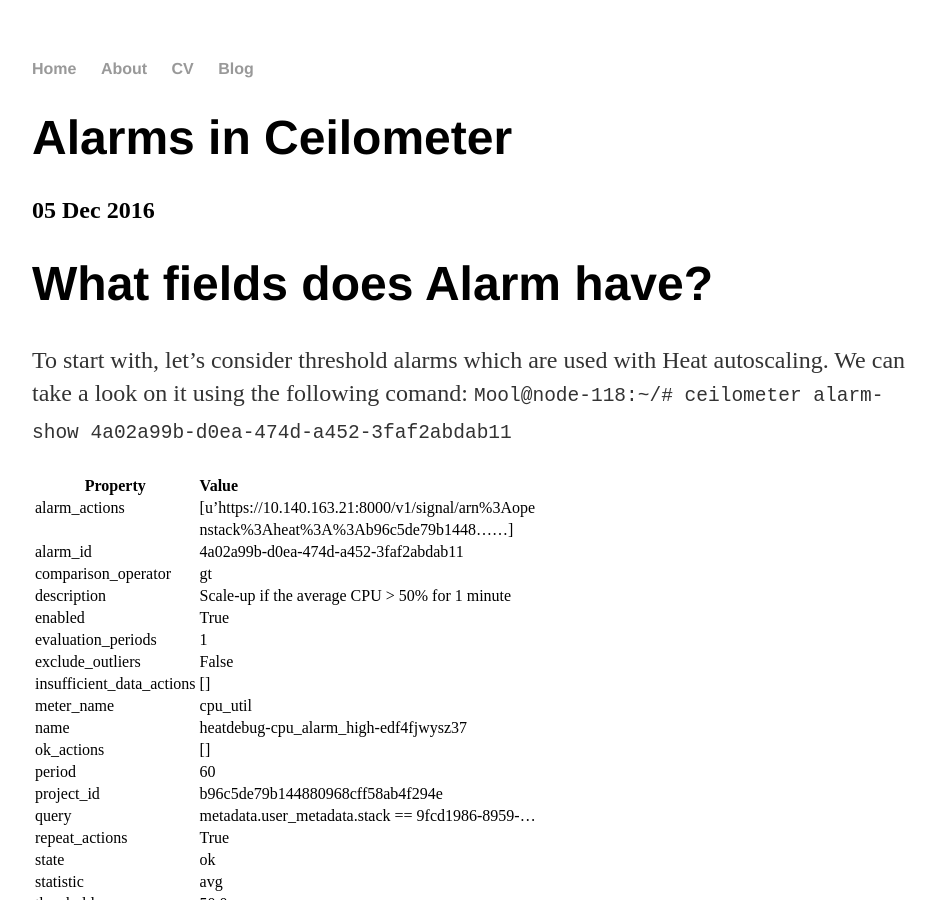
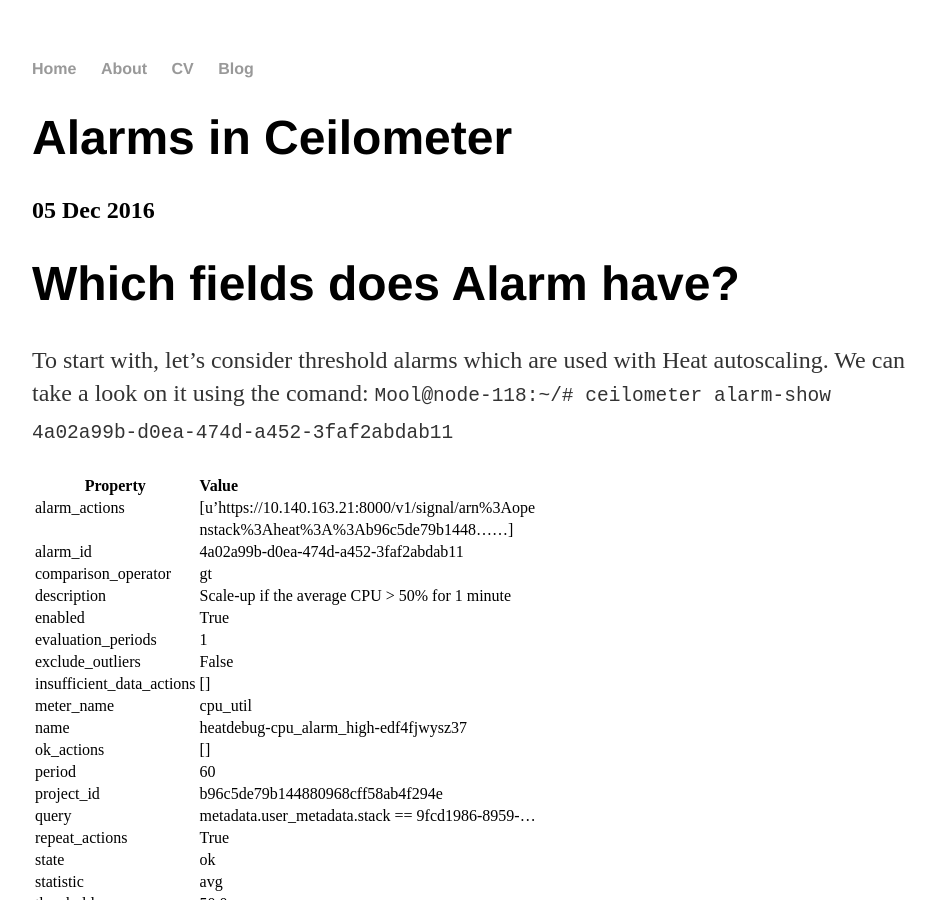
Before and after one commit to nshakhat/nshakhat.github.io, a Jekyll site: the page built from _posts/2016-12-5-alarms.md, in a window 1280 px wide and 900 px high. Shown: the whole window, without its empty margins (160-1095 px from the left). Built offline with Jekyll 4.4.1, drawn with Linux system fonts in a browser that asks for light colours; comment, search, counter and statistics services are not loaded.

Commit message:
Update 2016-12-5-alarms.md

```diff
--- a/_posts/2016-12-5-alarms.md
+++ b/_posts/2016-12-5-alarms.md
@@ -4,9 +4,9 @@
 date: 2016-12-5
 ---
 
-<h1> What fields does Alarm have? </h1>
+<h1> Which fields does Alarm have? </h1>
 To start with, let's consider threshold alarms which are used with Heat autoscaling.
-We can take a look on it using the following comand:
+We can take a look on it using the comand:
 <code>
 Mool@node-118:~/# ceilometer alarm-show 4a02a99b-d0ea-474d-a452-3faf2abdab11
 </code>
```
